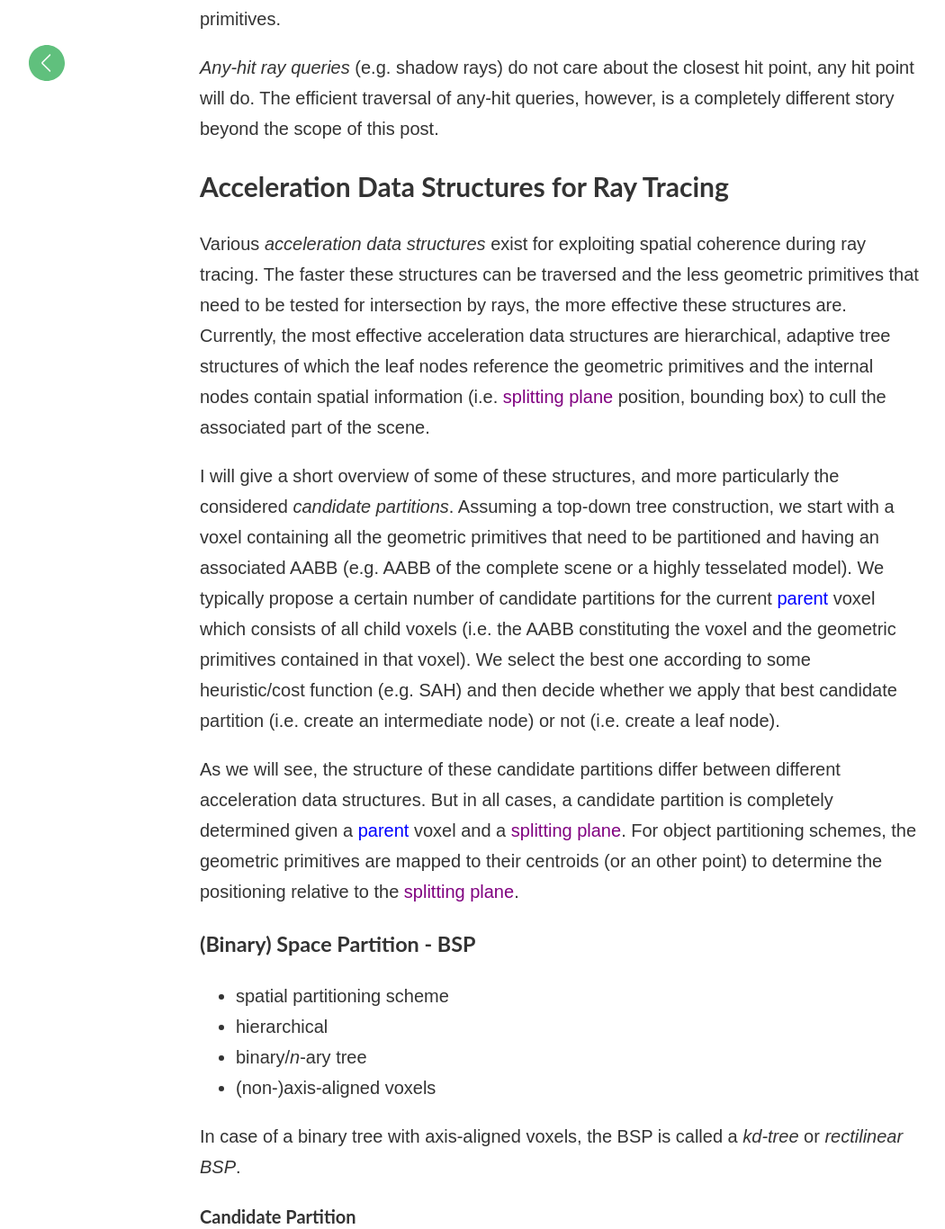
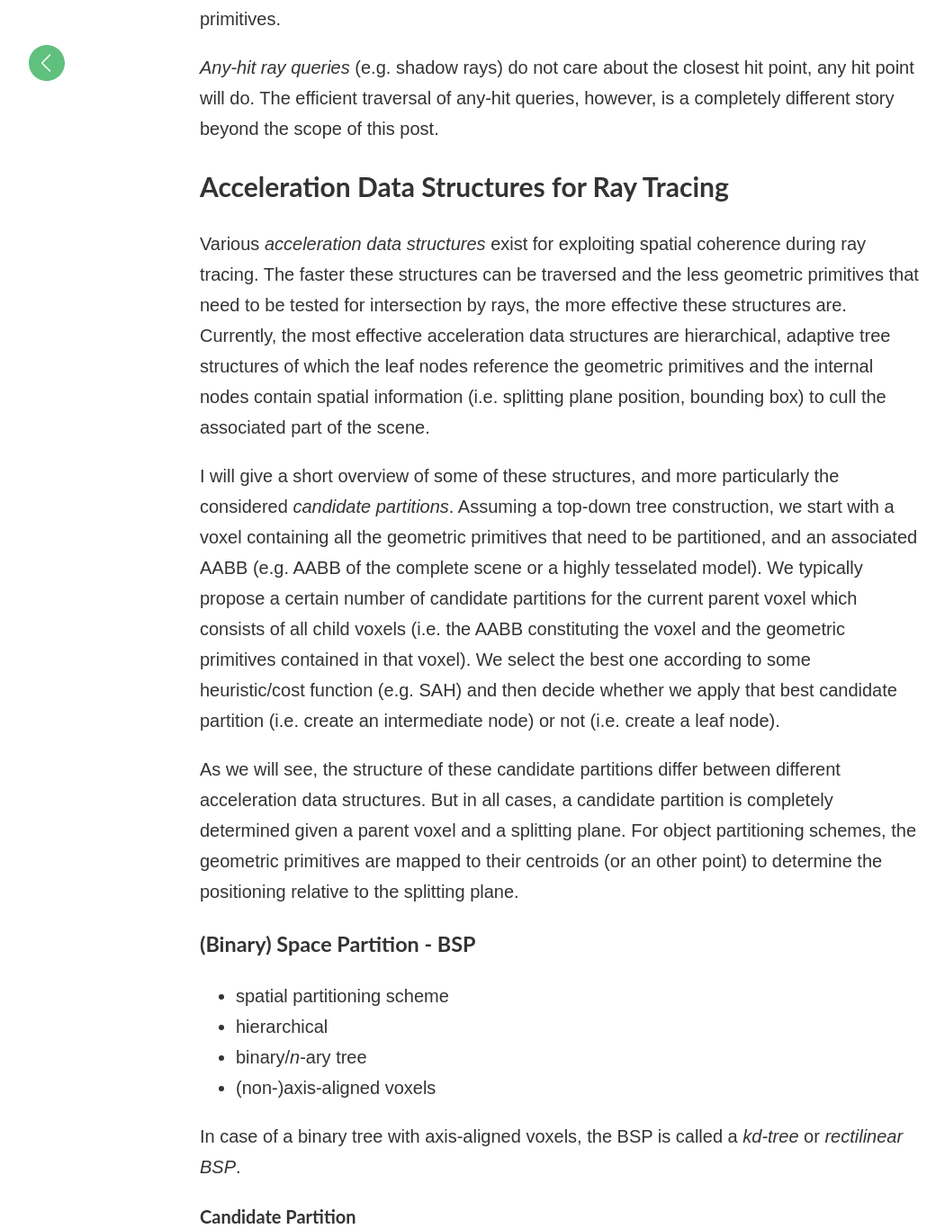
Before and after one commit to matt77hias/Blog, a Jekyll site: the page built from _posts/2018-02-04-candidate-partitions-of-hierarchical-acceleration-data-structures-for-ray-tracing.md, in a window 1280 px wide and 1400 px high, scrolled down 1168 px, cut to the strip 0-1366 px from the top of the window. Shown: the whole strip at 90% size, without its empty margins (18-1068 px from the left). Built offline with Jekyll 4.4.1, drawn with Linux system fonts in a browser that asks for light colours; comment, search, counter and statistics services are not loaded.

Commit message:
Update 2018-02-04-candidate-partitions-of-hierarchical-acceleration-data-structures-for-ray-tracing.md

```diff
--- a/_posts/2018-02-04-candidate-partitions-of-hierarchical-acceleration-data-structures-for-ray-tracing.md
+++ b/_posts/2018-02-04-candidate-partitions-of-hierarchical-acceleration-data-structures-for-ray-tracing.md
@@ -18,11 +18,11 @@ For *closest-hit ray queries* (e.g. camera rays, indirect rays, etc.), we want t
 
 ## Acceleration Data Structures for Ray Tracing
 
-Various *acceleration data structures* exist for exploiting spatial coherence during ray tracing. The faster these structures can be traversed and the less geometric primitives that need to be tested for intersection by rays, the more effective these structures are. Currently, the most effective acceleration data structures are hierarchical, adaptive tree structures of which the leaf nodes reference the geometric primitives and the internal nodes contain spatial information (i.e. <span style="color:purple;">splitting plane</span> position, bounding box) to cull the associated part of the scene.
+Various *acceleration data structures* exist for exploiting spatial coherence during ray tracing. The faster these structures can be traversed and the less geometric primitives that need to be tested for intersection by rays, the more effective these structures are. Currently, the most effective acceleration data structures are hierarchical, adaptive tree structures of which the leaf nodes reference the geometric primitives and the internal nodes contain spatial information (i.e. splitting plane position, bounding box) to cull the associated part of the scene.
 
-I will give a short overview of some of these structures, and more particularly the considered *candidate partitions*. Assuming a top-down tree construction, we start with a voxel containing all the geometric primitives that need to be partitioned and having an associated AABB (e.g. AABB of the complete scene or a highly tesselated model). We typically propose a certain number of candidate partitions for the current <span style="color:blue;">parent</span> voxel which consists of all child voxels (i.e. the AABB constituting the voxel and the geometric primitives contained in that voxel). We select the best one according to some heuristic/cost function (e.g. SAH) and then decide whether we apply that best candidate partition (i.e. create an intermediate node) or not (i.e. create a leaf node).
+I will give a short overview of some of these structures, and more particularly the considered *candidate partitions*. Assuming a top-down tree construction, we start with a voxel containing all the geometric primitives that need to be partitioned, and an associated AABB (e.g. AABB of the complete scene or a highly tesselated model). We typically propose a certain number of candidate partitions for the current parent voxel which consists of all child voxels (i.e. the AABB constituting the voxel and the geometric primitives contained in that voxel). We select the best one according to some heuristic/cost function (e.g. SAH) and then decide whether we apply that best candidate partition (i.e. create an intermediate node) or not (i.e. create a leaf node).
 
-As we will see, the structure of these candidate partitions differ between different acceleration data structures. But in all cases, a candidate partition is completely determined given a <span style="color:blue;">parent</span> voxel and a <span style="color:purple;">splitting plane</span>. For object partitioning schemes, the geometric primitives are mapped to their centroids (or an other point) to determine the positioning relative to the <span style="color:purple;">splitting plane</span>.
+As we will see, the structure of these candidate partitions differ between different acceleration data structures. But in all cases, a candidate partition is completely determined given a parent voxel and a splitting plane. For object partitioning schemes, the geometric primitives are mapped to their centroids (or an other point) to determine the positioning relative to the splitting plane.
 
 ### (Binary) Space Partition - BSP
 
```
